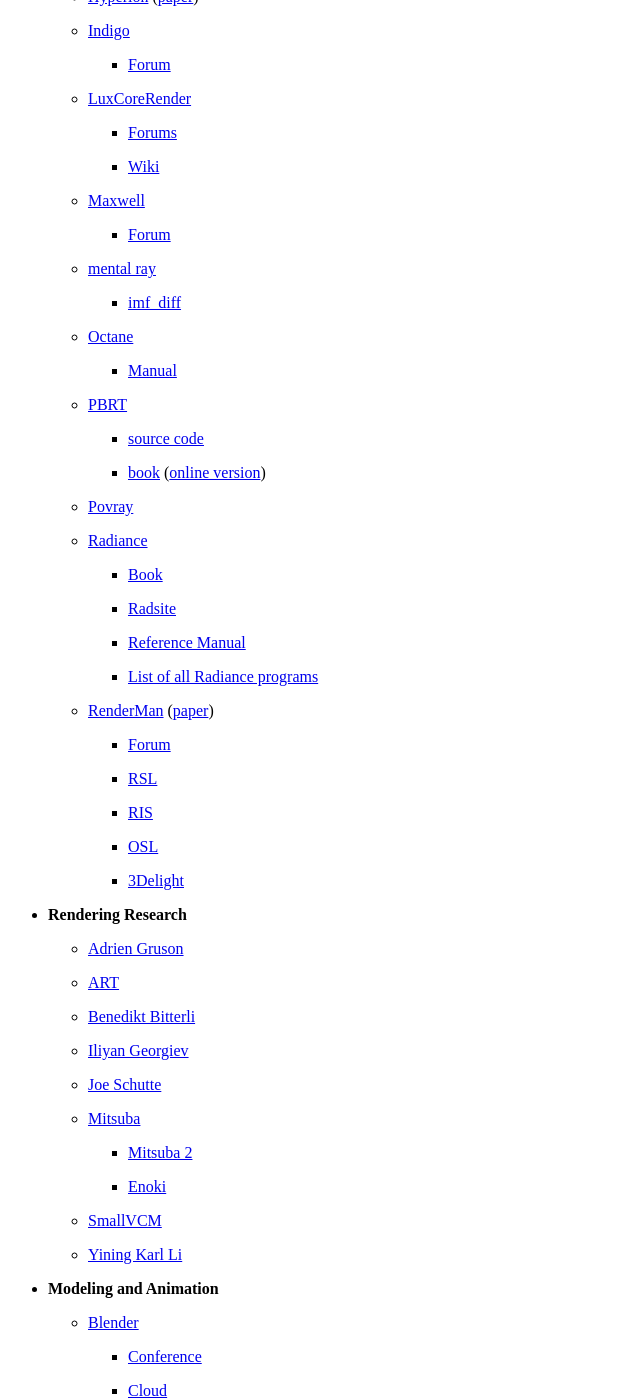
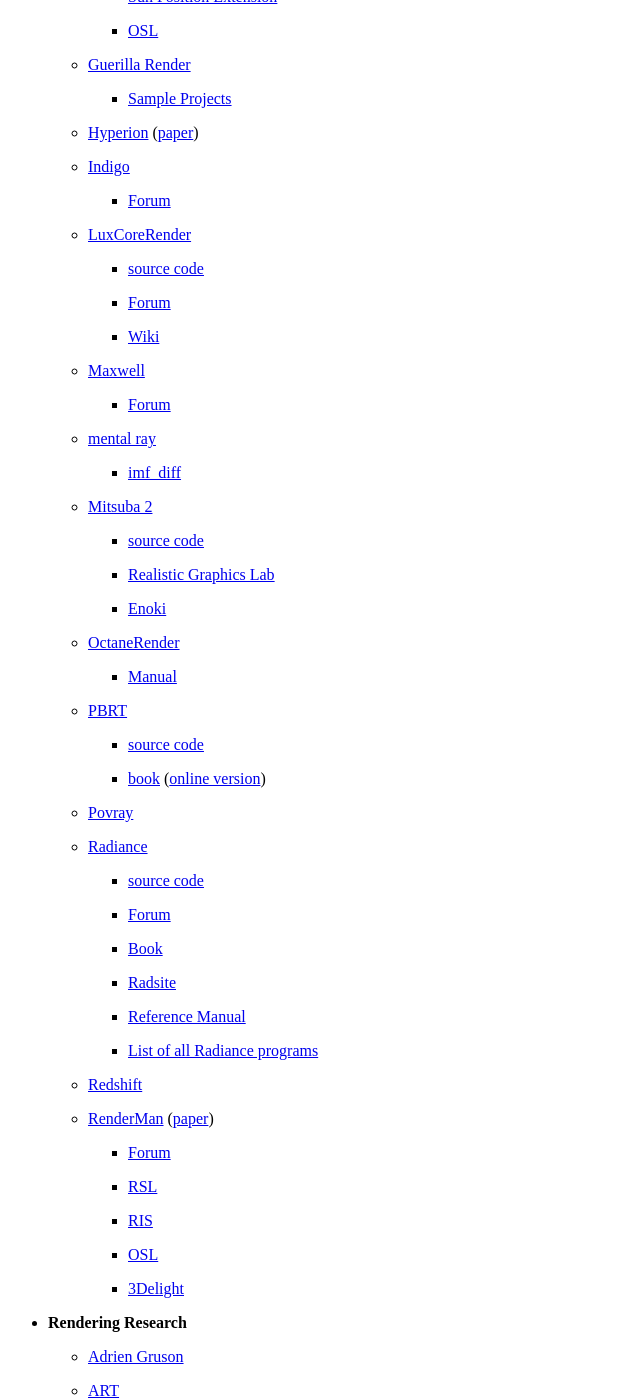
Before and after one commit to wahn/jan_walter_org, a Jekyll site: the page built from links/index.md, in a window 1280 px wide and 1400 px high, scrolled down 1791 px. Shown: the whole window, without its empty margins (0-640 px from the left). Built offline with Jekyll 4.4.1, drawn with Linux system fonts in a browser that asks for light colours; Markdown is read by kramdown in place of the engine named in the settings; some of the changed text lies outside the part shown.

Commit message:
Re-organizing links and adding one for the Leo Editor (and others).

```diff
--- a/links/index.md
+++ b/links/index.md
@@ -77,6 +79,10 @@
 
     - [appleseed](https://appleseedhq.net)
 
+        + [source code](https://github.com/appleseedhq/appleseed)
+
+        + [Forum](https://forum.appleseedhq.net)
+
     - [Arnold](https://www.solidangle.com) ([paper](https://www.janwalter.org/Publications/ArnoldTog2018.pdf))
 
         + [Removing Noise Workflow](https://support.solidangle.com/display/AFMUG/Removing+Noise+Workflow)
@@ -94,6 +100,8 @@
         + [Oblique FX](https://github.com/madesjardins/Obq_Shaders)
 
     - [Cycles](https://www.cycles-renderer.org)
+
+        + [source code](https://developer.blender.org/diffusion/C)
 
         <!-- + [Sun: Sky &
         Atmosphere](https://www.blender.org/manual/render/blender_render/lighting/lamps/sun/sky_and_atmosphere.html?highlight=sky)
@@ -122,7 +130,9 @@
 
     - [LuxCoreRender](https://luxcorerender.org)
 
-        + [Forums](https://forums.luxcorerender.org)
+        + [source code](https://github.com/LuxCoreRender/LuxCore)
+
+        + [Forum](https://forums.luxcorerender.org)
 
         + [Wiki](https://wiki.luxcorerender.org)
 
@@ -134,7 +144,16 @@
 
         + [imf_diff](http://docs.autodesk.com/MENTALRAY/2012/CHS/mental%20ray%203.9%20Help/files/manual/node251.html)
 
-    - [Octane](https://render.otoy.com/index.php)
+    - [Mitsuba 2](https://www.mitsuba-renderer.org)
+
+        + [source code](https://github.com/mitsuba-renderer/mitsuba2)
+
+        + [Realistic Graphics
+          Lab](http://rgl.epfl.ch/publications/NimierDavidVicini2019Mitsuba2)
+
+        + [Enoki](https://github.com/mitsuba-renderer/enoki)
+
+    - [OctaneRender](https://home.otoy.com/render/octane-render)
 
         + [Manual](https://docs.otoy.com/StandaloneH/StandaloneManual.htm)
 
@@ -148,6 +167,10 @@
 
     - [Radiance](http://radsite.lbl.gov/radiance)
 
+        + [source code](https://github.com/NREL/Radiance)
+
+        + [Forum](https://discourse.radiance-online.org)
+
         + [Book](http://radsite.lbl.gov/radiance/book/index.html)
 
         + [Radsite](https://www.radiance-online.org/)
@@ -155,6 +178,8 @@
         + [Reference Manual](http://radsite.lbl.gov/radiance/refer/ray.html)
 
         + [List of all Radiance programs](http://radsite.lbl.gov/radiance/whatis.html)
+
+    - [Redshift](https://www.redshift3d.com)
 
     - [RenderMan](https://rmanwiki.pixar.com)
       ([paper](https://www.janwalter.org/Publications/RendermanTog2018.pdf))
@@ -181,12 +206,6 @@
 
     - [Joe Schutte](https://schuttejoe.github.io)
 
-    - [Mitsuba](https://www.mitsuba-renderer.org)
-
-        + [Mitsuba 2](http://rgl.epfl.ch/publications/NimierDavidVicini2019Mitsuba2)
-
-        + [Enoki](https://github.com/mitsuba-renderer/enoki)
-
     - [SmallVCM](http://www.smallvcm.com)
 
     - [Yining Karl Li](https://www.yiningkarlli.com/index.html)
```
Also changed, not shown: other parts of links/index.md (+17 -3 lines).
